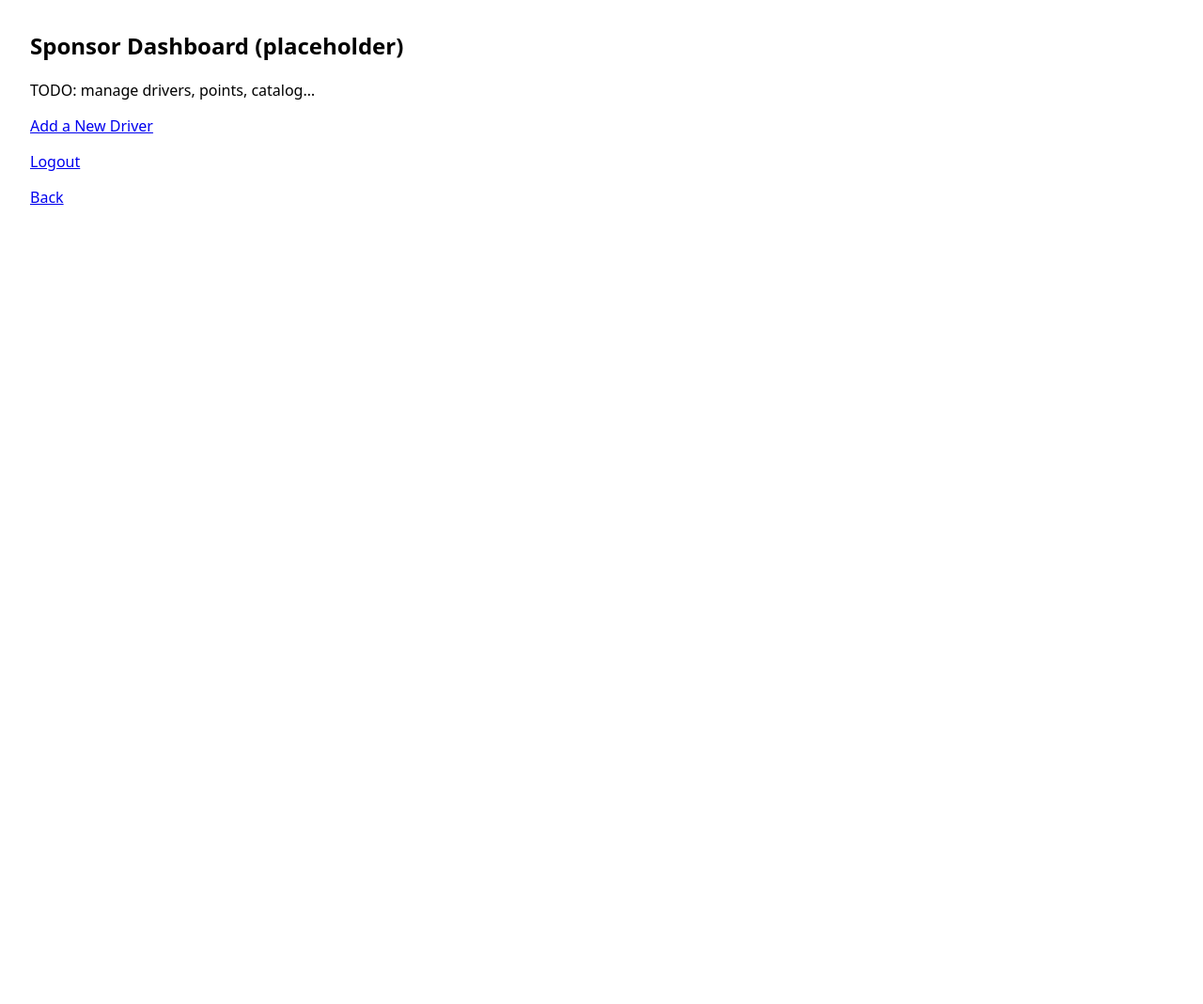
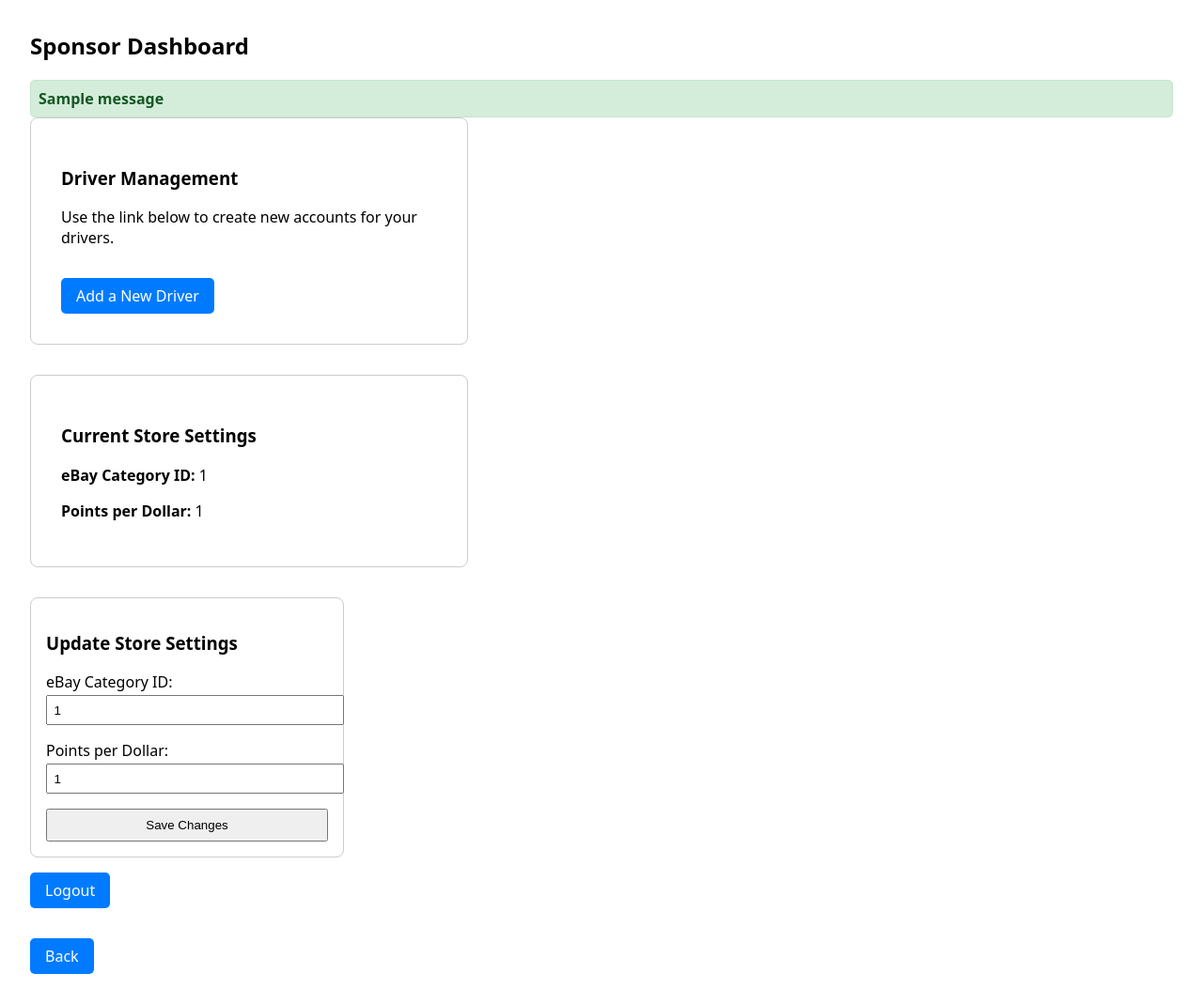
Before and after one commit to swordfish098/Triple-T-s-Rewards-daniel, a Flask app: template templates/sponsor/dashboard.html in a window 1280 px wide. Shown: the whole page at 94% size. Before the commit the page ends 218 px from the top, so only its background shows below. Run offline with Flask 3, Linux system fonts and the light colour scheme; the template is opened without the code that fills it: values that come from a table or form of the project are taken from there, others are empty; tables that the repository leaves empty hold one stand-in row (values such as "Sample post"); one stand-in notice (Sample message) is shown.

Commit message:
Update dashboard.html to have the new sponror functionality

```diff
--- a/templates/sponsor/dashboard.html
+++ b/templates/sponsor/dashboard.html
@@ -1,10 +1,45 @@
 <!doctype html>
 <html>
-  <head><meta charset="utf-8"><title>Sponsor Dashboard</title></head>
+  <head>
+    <meta charset="utf-8">
+    <title>Sponsor Dashboard</title>
+    <link rel="stylesheet" href="{{ url_for('static', filename='css/style.css') }}">
+  </head>
   <body style="font-family: system-ui; margin:2rem;">
-    <h2>Sponsor Dashboard (placeholder)</h2>
-    <p>TODO: manage drivers, points, catalog…</p>
-    <p><a href="{{ url_for('sponsor_bp.add_user')}}">Add a New Driver</a></p>
+    <h2>Sponsor Dashboard</h2>
+
+    {% with messages = get_flashed_messages(with_categories=true) %}
+      {% if messages %}
+        {% for category, message in messages %}
+          <div class="flash-messages {{ category }}">{{ message }}</div>
+        {% endfor %}
+      {% endif %}
+    {% endwith %}
+
+    <div class="box" style="margin-bottom: 2rem;">
+        <h3>Driver Management</h3>
+        <p>Use the link below to create new accounts for your drivers.</p>
+        <a href="{{ url_for('sponsor_bp.add_user') }}">Add a New Driver</a>
+    </div>
+
+    <div class="box">
+        <h3>Current Store Settings</h3>
+        <p><strong>eBay Category ID:</strong> {{ settings.ebay_category_id }}</p>
+        <p><strong>Points per Dollar:</strong> {{ settings.point_ratio }}</p>
+    </div>
+
+    <form method="POST" action="{{ url_for('sponsor_bp.update_settings') }}" style="margin-top: 2rem;">
+        <h3>Update Store Settings</h3>
+        <input type="hidden" name="csrf_token" value="{{ csrf_token() }}">
+
+        <label for="ebay_category_id">eBay Category ID:</label>
+        <input type="text" id="ebay_category_id" name="ebay_category_id" value="{{ settings.ebay_category_id }}" required>
+
+        <label for="point_ratio">Points per Dollar:</label>
+        <input type="number" id="point_ratio" name="point_ratio" value="{{ settings.point_ratio }}" required>
+
+        <button type="submit">Save Changes</button>
+    </form>
 
     <a href="{{ url_for('auth.logout') }}">Logout</a>
     <p><a href="/">Back</a></p>
```
